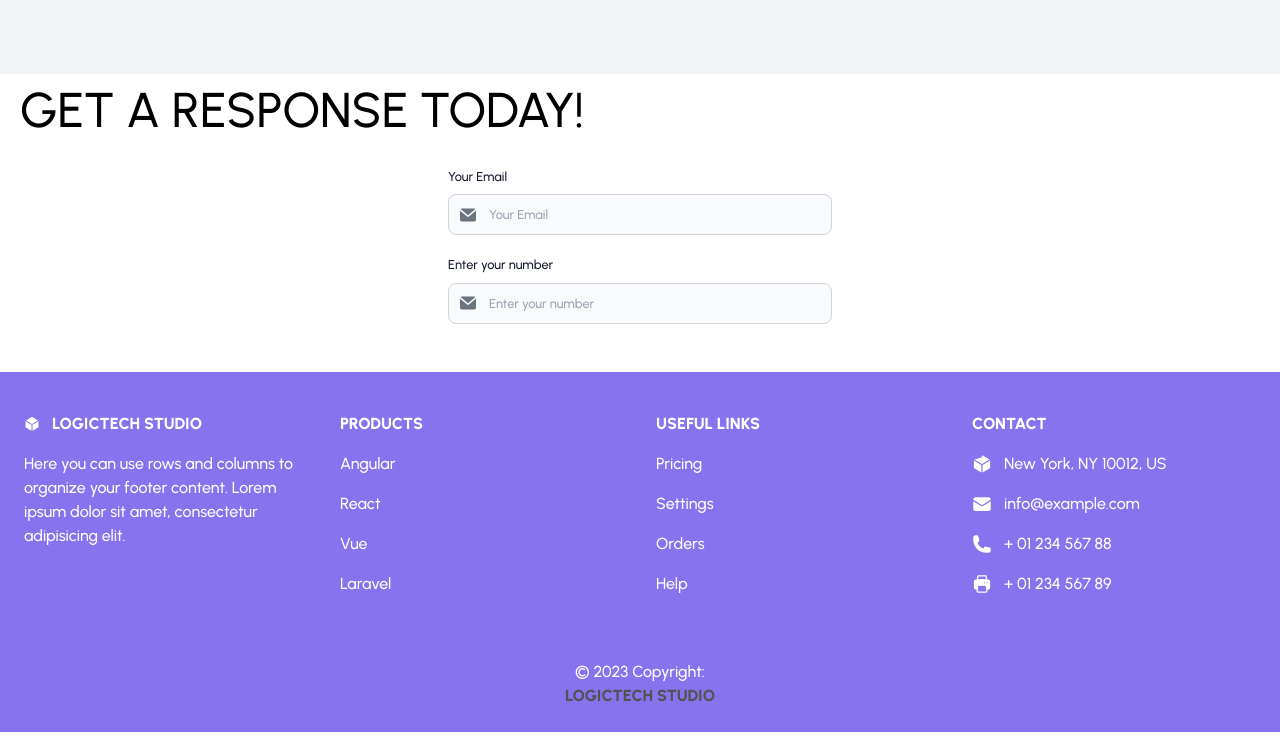
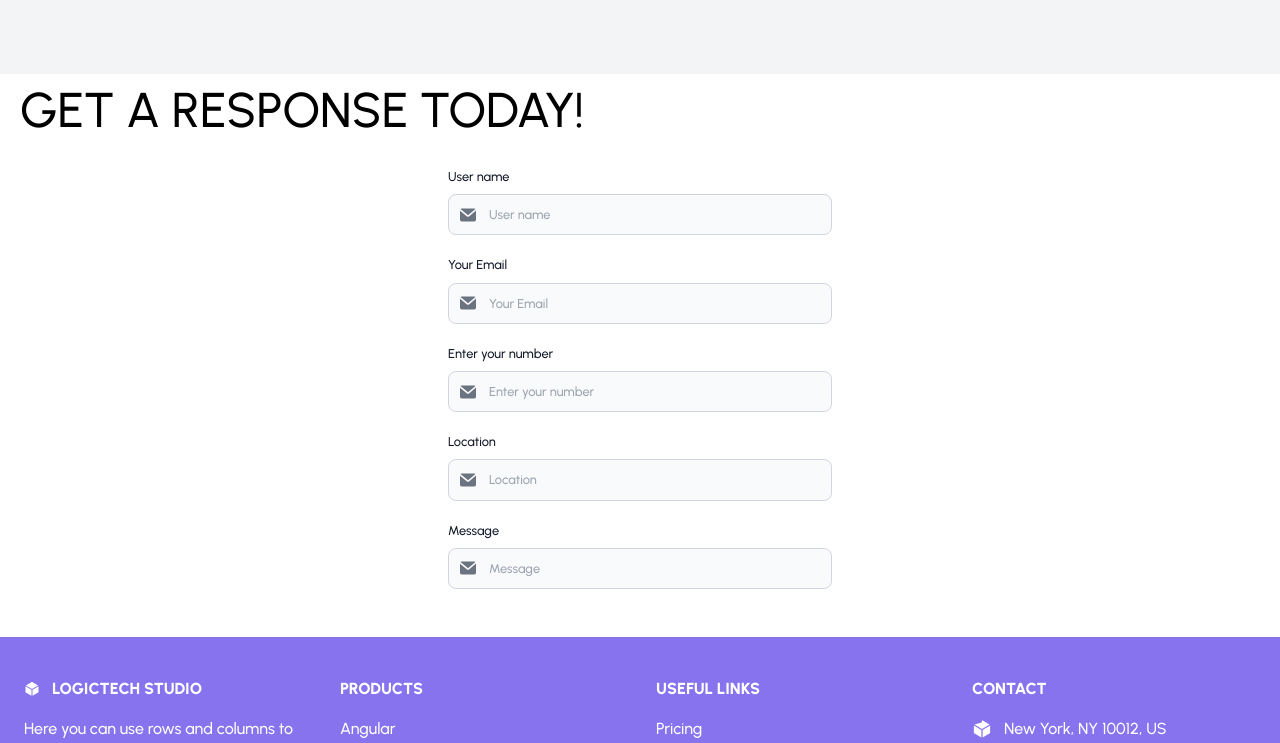
Before and after one commit to sayyamButt317/LogicTech, a React (Create React App) app: page /Contact/ContactPage in a window 1280 px wide. Shown: the part 682-1425 px from the top of the page. Built offline with nearby package versions, Linux system fonts and the light colour scheme.

Commit message:
mac push

```diff
--- a/src/components/Contact/form.jsx
+++ b/src/components/Contact/form.jsx
@@ -1,8 +1,11 @@
 import React from "react";
 
 const formFields = [
+  {id:"username", label:"User name"},
   { id: "email-address-icon", label: "Your Email" },
-  {id:"phone-icon",label:"Enter your number "}
+  {id:"phone-icon",label:"Enter your number "},
+  {id:"location", label:"Location"},
+  {country:"Message",label:"Message"}
 
 ];
 
```
